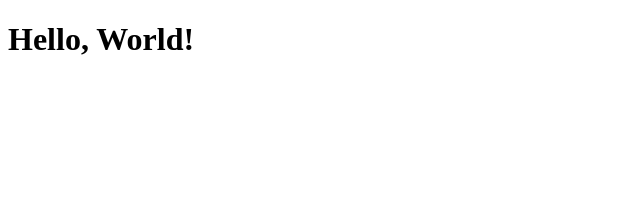
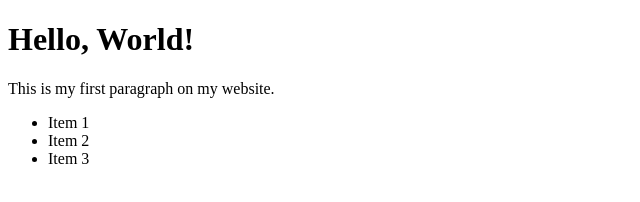
Before and after one commit to giggleguy69/dylanrepo-, a plain HTML site: page index.html in a window 1280 px wide. Shown: the whole page, without its empty margins (0-640 px from the left). Drawn offline with Linux system fonts and the light colour scheme.

Commit message:
Add more content to index.html

```diff
--- a/index.html
+++ b/index.html
@@ -7,5 +7,11 @@
 </head>
 <body>
   <h1>Hello, World!</h1>
+  <p>This is my first paragraph on my website.</p>
+  <ul>
+    <li>Item 1</li>
+    <li>Item 2</li>
+    <li>Item 3</li>
+  </ul>
 </body>
 </html>
```
